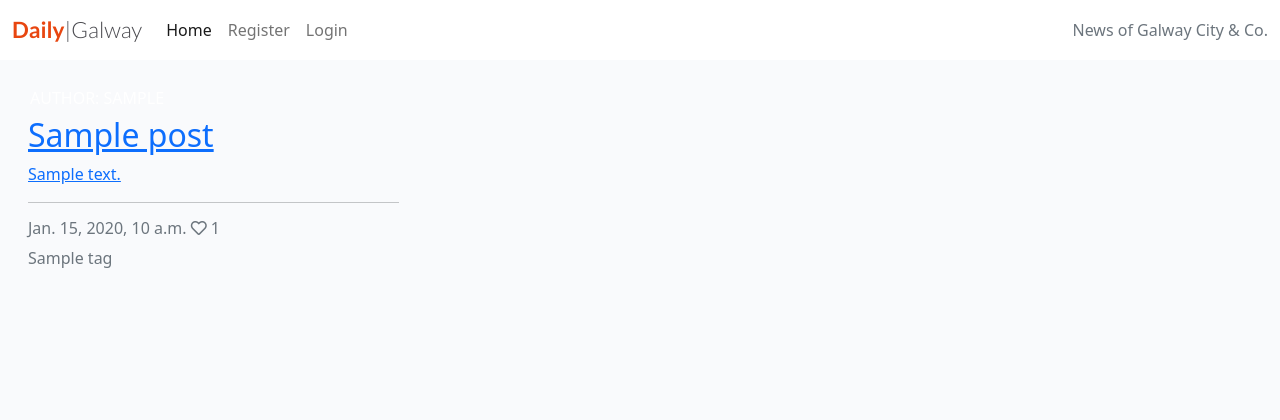
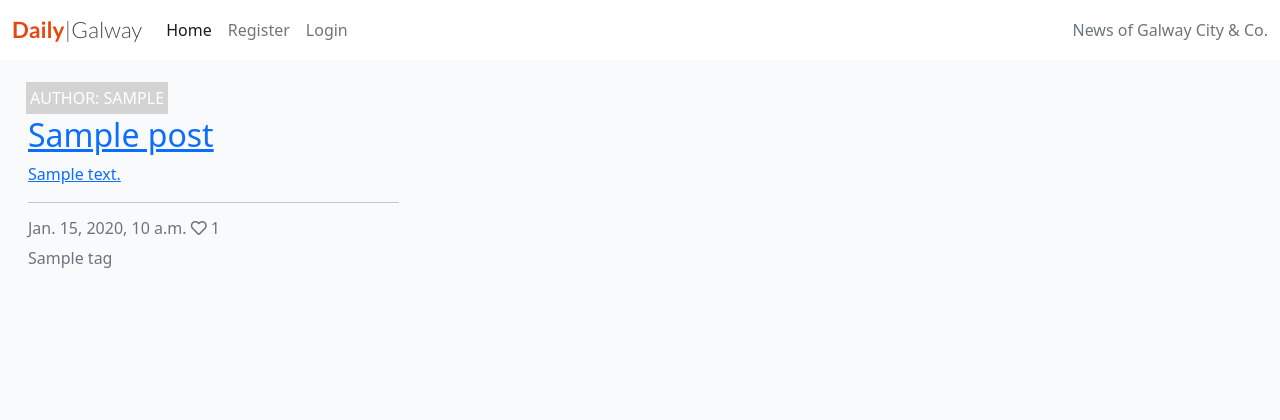
Before and after one commit to Code-Institute-Submissions/EirEoin-Project-4_JanResub, a Django app: page / in a window 1280 px wide. Shown: the top 420 px of the page. Run offline with Django 3.2, Linux system fonts and the light colour scheme; tables that the repository leaves empty hold one stand-in row (values such as "Sample post").

Commit message:
changes made to css

```diff
--- a/static/css/style.css
+++ b/static/css/style.css
@@ -43,7 +43,7 @@ body {
     bottom: 5%;
     min-width: 30%;
     left: -2px;
-    color: #5A5A5A;
+    background-color: #D3D3D3;
 }
 
 .author {
```
Also changed, not shown: dailygalway/settings.py (+4 -3 lines).
